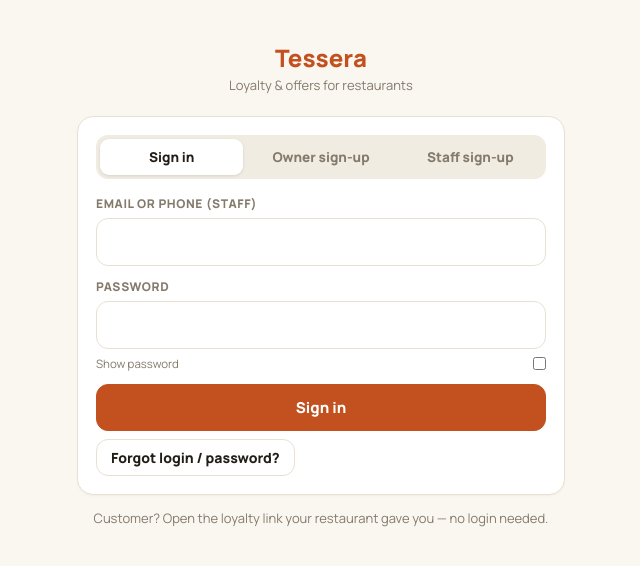
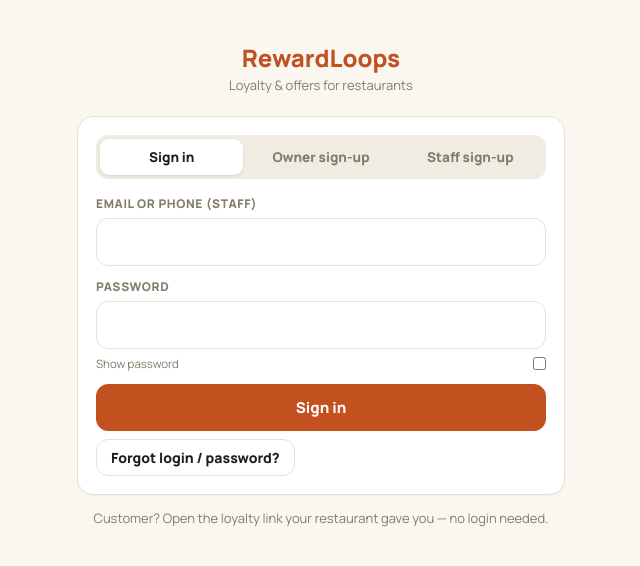
Before and after one commit to gauravj91/Loyalty-prod, a Next.js app: page /login in a window 1280 px wide. Shown: the top 566 px of the page, without its empty margins (319-959 px from the left). Built offline with nearby package versions, Linux system fonts and the light colour scheme; no server answers.

Commit message:
Update page.js

```diff
--- a/app/login/page.js
+++ b/app/login/page.js
@@ -80,7 +80,7 @@ export default function Login() {
 
   return <div className="wrap" style={{ paddingTop: 40 }}>
     <div style={{ textAlign: 'center', marginBottom: 20 }}>
-      <div style={{ fontWeight: 800, fontSize: 24, color: '#C2511F' }}>Tessera</div>
+      <div style={{ fontWeight: 800, fontSize: 24, color: '#C2511F' }}>RewardLoops</div>
       <div className="muted sm">Loyalty & offers for restaurants</div>
     </div>
     <div className="card">
```
